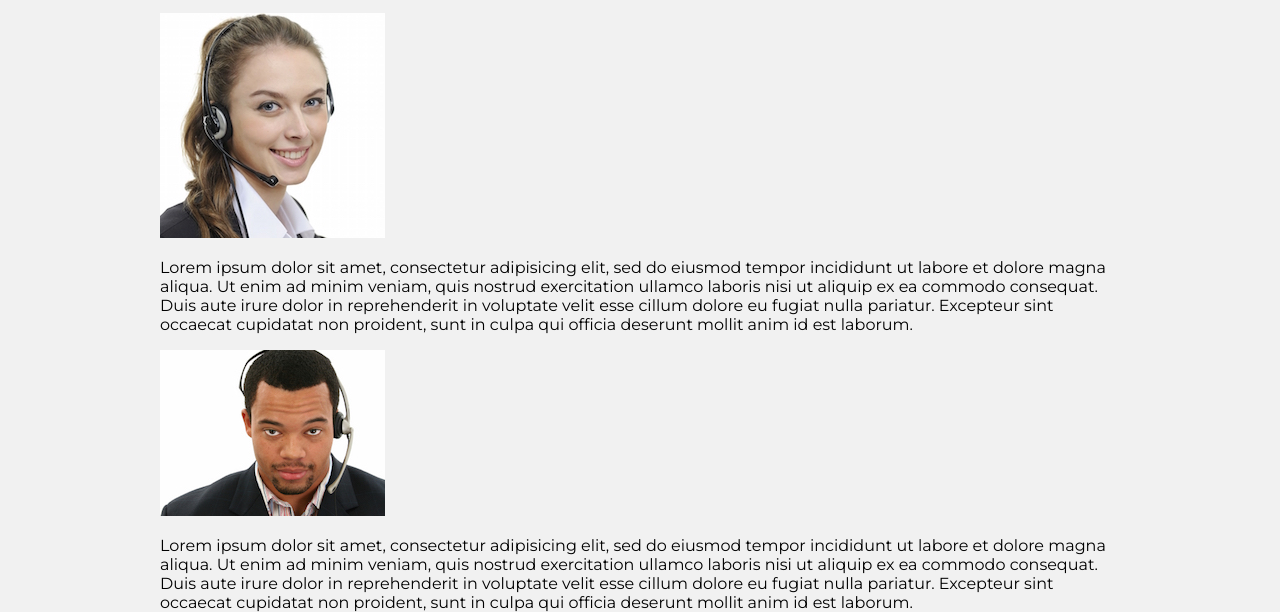
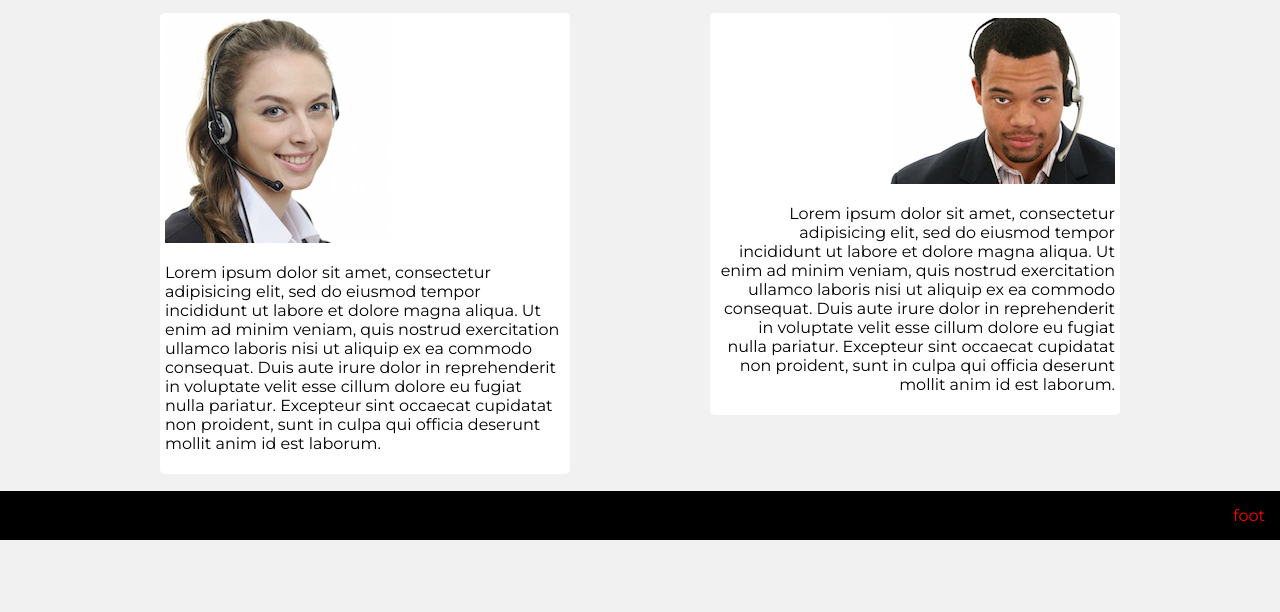
Before and after one commit to xzela/seo-hotline-club, a plain HTML site: page index.html in a window 1280 px wide. Shown: the part 417-1029 px from the top of the page. After the commit the page ends 957 px from the top, so only its background shows below. Drawn offline with Linux system fonts and the light colour scheme.

Commit message:
adding more changes

```diff
--- a/index.html
+++ b/index.html
@@ -1,6 +1,7 @@
 <!DOCTYPE html>
 <html>
 	<head>
+		<title>SEO Hotline -  SEO experts wanting to talk to YOU!</title>
 		<link href='https://fonts.googleapis.com/css?family=Chewy|Permanent+Marker|Montserrat' rel='stylesheet' type='text/css'>
 		<style type="text/css">
 			html, body {
@@ -22,6 +23,7 @@
 				height: 100%;
 				padding-left: 20px;
 				padding-right: 20px;
+				padding-bottom: 30px;
 				/* can be treated like a fallback */
 				/*background-color: #49a5bf;*/
 
@@ -35,10 +37,6 @@
 				/*background: linear-gradient(#49a5bf, #7AD6F1);*/
 
 			}
-			.header {
-
-			}
-
 			@keyframes pulse {
 				from {
 					transform: scale(1);
@@ -68,6 +66,9 @@
 				padding: 25px;
 				background-color: #000;
 				box-shadow: 3px 3px 5px 6px #ccc;
+				/*position: fixed;*/
+				/*width: 100%;*/
+				/*z-index: 9;*/
 			}
 
 			.header h1 {
@@ -76,7 +77,13 @@
 				font-size: 3em;
 				text-transform: uppercase;
 			}
-
+			.footer {
+				clear: both;
+				padding: 15px;
+				background-color: #000;
+				color: red;
+				text-align: right;
+			}
 			.headliner .phone h1 {
 				font-family: 'Chewy', cursive;
 				font-size: 7em;
@@ -114,9 +121,17 @@
 				font-family: 'Permanent Marker', cursive;
 				font-size: 2em;
 			}
+
 			.marketing-stub .call h3 a {
+				transition: color 0.2s ease;
+				color: blue;
 				text-decoration: none;
 			}
+
+			.marketing-stub .call h3 a:hover {
+				color: #19A9D8;
+			}
+
 			.marketing-stub .alt-title {
 				font-size: 1.5em;
 				font-style: italic;
@@ -124,6 +139,23 @@
 			span.emphasizes {
 				font-style: italic;
 				text-decoration: underline;
+			}
+
+			.testiment {
+				padding: 5px;
+				background-color: white;
+				width: 400px;
+				border-radius: 5px;
+			}
+
+			.testiment.left {
+				float: left;
+				text-align: left;
+
+			}
+			.testiment.right {
+				float: right;
+				text-align: right;
 			}
 		</style>
 	</head>
@@ -149,13 +181,13 @@
 					<p class="flavor-text">Attractive SEO experts are waiting to answer <span class="emphasizes">your</span> questions.</p>
 				</div>
 
-				<div class="testiment">
+				<div class="testiment left">
 					<div class="headshot">
 						<img src="images/ladyrep.jpg" />
 					</div>
 					<p>Lorem ipsum dolor sit amet, consectetur adipisicing elit, sed do eiusmod tempor incididunt ut labore et dolore magna aliqua. Ut enim ad minim veniam, quis nostrud exercitation ullamco laboris nisi ut aliquip ex ea commodo consequat. Duis aute irure dolor in reprehenderit in voluptate velit esse cillum dolore eu fugiat nulla pariatur. Excepteur sint occaecat cupidatat non proident, sunt in culpa qui officia deserunt mollit anim id est laborum.</p>
 				</div>
-				<div class="testiment">
+				<div class="testiment right">
 					<div class="headshot">
 						<img src="images/manrep.jpg" />
 					</div>
@@ -163,6 +195,8 @@
 				</div>
 			</div>
 		</div>
-
+		<div class="footer">
+			foot
+		</div>
 	</body>
 </html>
```
